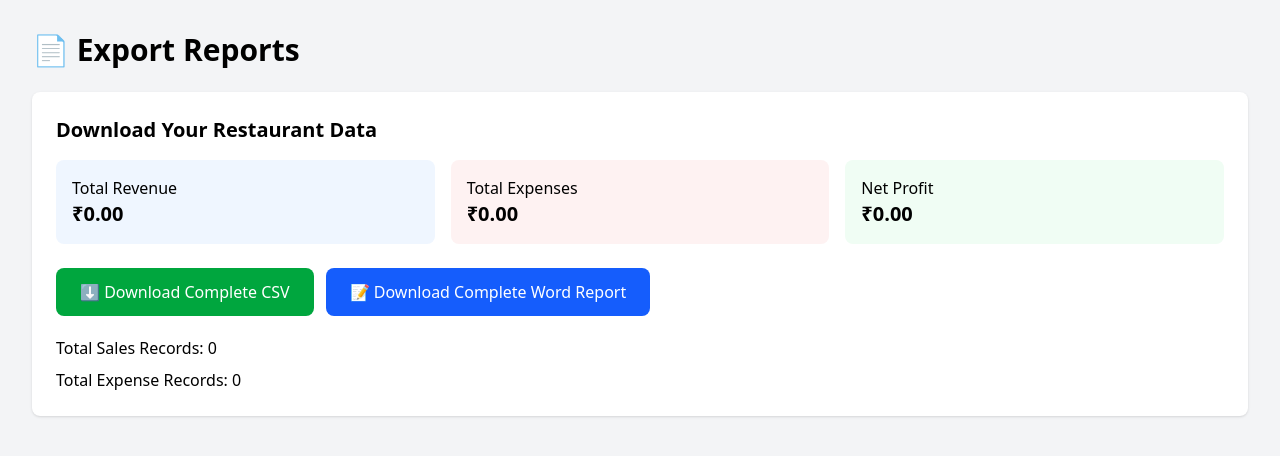
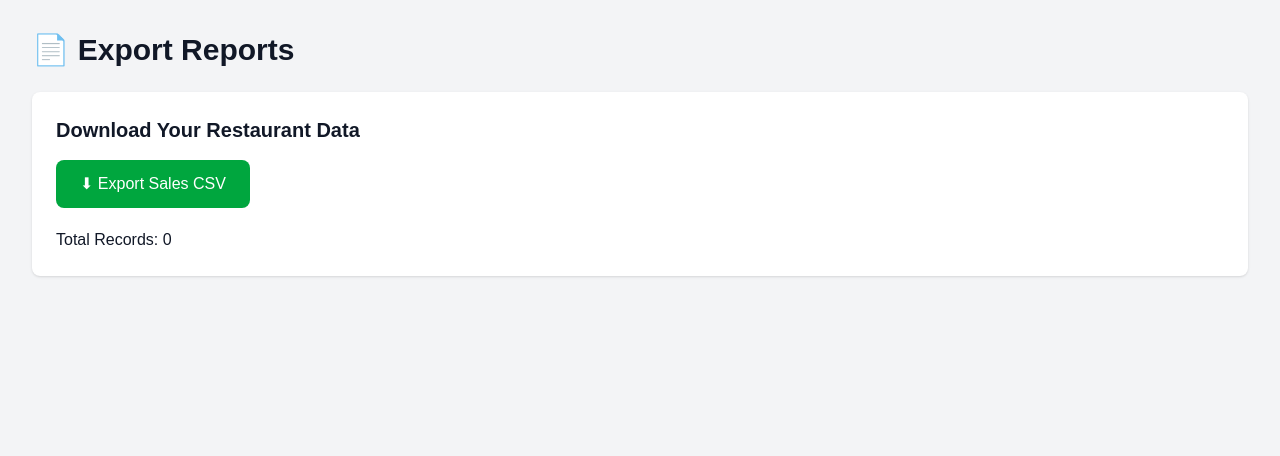
Before and after one commit to naragasarath-art/restaurant-turnover-analyzer, a Next.js app: page /export in a window 1280 px wide. Shown: the top 456 px of the page. Built offline with nearby package versions, Linux system fonts and the light colour scheme.

Commit message:
Restore dashboard analytics and improve design

```diff
--- a/app/dashboard/page.tsx
+++ b/app/dashboard/page.tsx
@@ -10,6 +10,8 @@ import RevenueChart from "../../components/RevenueChart";
 import ReportSummary from "../../components/ReportSummary";
 import CategoryChart from "../../components/CategoryChart";
 import MonthlyReport from "../../components/MonthlyReport";
+import ExportCSV from "@/components/ExportCSV";
+import PDFReport from "@/components/PDFReport";
 import TurnoverPrediction from "../../components/TurnoverPrediction";
 import { useRouter } from "next/navigation";
 import MenuManagement from "../../components/MenuManagement";
@@ -17,15 +19,14 @@ import MenuCard from "../../components/MenuCard";
 import ChatBot from "../../components/ChatBot";
 import { supabase } from "../../lib/supabaseClient";
 import ExpenseTable from "../../components/ExpenseTable";
+
 import MonthlyPerformance from "../../components/MonthlyPerformance";
 import MenuPerformance from "../../components/MenuPerformance";
 import BusinessInsights from "../../components/BusinessInsights";
 import InventoryManagement from "@/components/InventoryManagement";
 import ThemeToggle from "@/components/ThemeToggle";
-import PDFReport from "@/components/PDFReport";
+
 import WordReport from "@/components/WordReport";
-import ExportCSV from "@/components/ExportCSV";
-
 
 type Sale = {
   billNumber: string;
@@ -375,89 +376,49 @@ const handleNext = () => {
   Next →
 </button>
 
-  <div className="flex min-h-screen bg-slate-50 text-slate-900 transition-colors duration-200 dark:bg-slate-950 dark:text-slate-100">
+  <div className="flex min-h-screen bg-gray-100">
 
     {/* Sidebar */}
-    <div className="w-64 shrink-0 border-r border-slate-200 bg-white p-5 shadow-sm dark:border-slate-700 dark:bg-slate-900">
+    <div className="w-64 bg-white shadow-lg p-5">
 
-     <div className="mb-8 border-b border-slate-100 pb-5">
-  <div className="flex items-center gap-3">
-    <div className="flex h-11 w-11 items-center justify-center rounded-xl bg-blue-600 text-2xl text-white">
-      🍽️
-    </div>
-    <div>
-      <h2 className="text-base font-bold text-slate-900">
-        Restaurant
+      <h2 className="text-xl font-bold mb-6">
+        Menu
       </h2>
-      <p className="text-xs text-slate-500">
-        Analytics Platform
-      </p>
-    </div>
-  </div>
-</div>
       <ul className="space-y-4">
         <li
          onClick={() => navigateToMenu("dashboard")}
-  className={`cursor-pointer rounded-xl px-4 py-3 text-sm font-medium transition ${
-    activeMenu === "dashboard"
-      ? "bg-blue-50 text-blue-700"
-      : "text-slate-600 hover:bg-slate-50 hover:text-blue-700"
-  }`}
+          className="cursor-pointer hover:text-blue-600"
         >
           📊 Dashboard
         </li>
 
-
         <li
           onClick={() => navigateToMenu("menu")}
-  className={`cursor-pointer rounded-xl px-4 py-3 text-sm font-medium transition ${
-    activeMenu === "menu"
-      ? "bg-blue-50 text-blue-700"
-      : "text-slate-600 hover:bg-slate-50 hover:text-blue-700"
-  }`}
+          className="cursor-pointer hover:text-blue-600"
         >
           🍔 Menu Management
         </li>
 
-
-
         <li
           onClick={() => navigateToMenu("expenses")}
-  className={`cursor-pointer rounded-xl px-4 py-3 text-sm font-medium transition ${
-    activeMenu === "expenses"
-      ? "bg-blue-50 text-blue-700"
-      : "text-slate-600 hover:bg-slate-50 hover:text-blue-700"
-  }`}
+          className="cursor-pointer hover:text-blue-600"
         >
           💰 Expenses
         </li>
 
-
-
         <li
           onClick={() => navigateToMenu("reports")}
-  className={`cursor-pointer rounded-xl px-4 py-3 text-sm font-medium transition ${
-    activeMenu === "reports"
-      ? "bg-blue-50 text-blue-700"
-      : "text-slate-600 hover:bg-slate-50 hover:text-blue-700"
-  }`}
+          className="cursor-pointer hover:text-blue-600"
         >
           📈 Reports
         </li>
 
-
-
         <li
           onClick={() => navigateToMenu("export")}
-  className={`cursor-pointer rounded-xl px-4 py-3 text-sm font-medium transition ${
-    activeMenu === "export"
-      ? "bg-blue-50 text-blue-700"
-      : "text-slate-600 hover:bg-slate-50 hover:text-blue-700"
-  }`}
+          className="cursor-pointer hover:text-blue-600"
         >
           📄 Export
         </li>
-
 
       </ul>
 
@@ -471,60 +432,39 @@ const handleNext = () => {
     </div>
 
     {/* Main Content */}
-    <div className="min-w-0 flex-1 p-5 md:p-8">
+    <div className="flex-1 p-6">
       {/* Main Content */}
 
   {/* Dashboard Header */}
-  <div className="mb-8 flex flex-col gap-4 rounded-2xl border border-slate-200 bg-white p-6 shadow-sm md:flex-row md:items-center md:justify-between dark:border-slate-700 dark:bg-slate-900">
-  <div>
-    <p className="mb-2 text-xs font-semibold uppercase tracking-[0.18em] text-blue-600">
-      Restaurant Management System
+  <div className="mb-6 bg-gradient-to-r from-blue-600 to-purple-600 text-white p-6 rounded-xl shadow-lg">
+
+    <h1 className="text-3xl font-bold">
+      🍽 Restaurant Monthly Turnover Analyzer
+    </h1>
+
+    <p className="mt-2 text-lg">
+      Smart Dashboard for Sales, Expenses & Business Growth
     </p>
 
-   <h1 className="text-2xl font-bold tracking-tight text-slate-900 md:text-3xl dark:text-slate-100">
-  Monthly Turnover Analyzer
-</h1>
-
-    <p className="mt-2 text-sm text-slate-500">
-      Monitor sales, expenses, profit and restaurant performance.
-    </p>
   </div>
-
- <div className="flex flex-wrap items-center gap-3">
-  <ThemeToggle />
-
-  <div className="inline-flex w-fit items-center gap-2 rounded-full bg-emerald-50 px-4 py-2 text-sm font-medium text-emerald-700">
-    <span className="h-2 w-2 rounded-full bg-emerald-500" />
-    Business Overview
-  </div>
-</div>
-</div>
-
-
 
     {activeMenu === "dashboard" && (
 <>
-
-{/* Menu Card and Sales Entry - Responsive Layout */}
-<div className="mt-6 grid grid-cols-1 items-start gap-6 lg:grid-cols-2">
-
   {/* Menu Card */}
-  <div className="min-w-0">
+  <div className="mt-6">
     <MenuCard
       onSelect={(item) => setSelectedMenuItem(item)}
     />
   </div>
 
+
   {/* Add Sales Entry */}
-  <div className="min-w-0">
+  <div className="mt-6">
     <MenuForm
       onAddSale={handleAddSale}
       selectedMenuItem={selectedMenuItem}
     />
   </div>
-
-</div>
-
 
 
   {/* Sales Table */}
@@ -596,12 +536,14 @@ const handleNext = () => {
       totalProfit={totalProfit}
     />
   </div>
+
   <div className="mt-6">
     <MonthlyPerformance
       sales={sales}
       expenses={expenseHistory}
     />
   </div>
+
   <div className="mt-6">
     <MenuPerformance sales={sales} />
   </div>
@@ -612,10 +554,10 @@ const handleNext = () => {
       expenses={expenseHistory}
     />
   </div>
+
   <div className="mt-6">
     <InventoryManagement />
   </div>
-
 
 </>
 )}
@@ -652,26 +594,24 @@ const handleNext = () => {
         />
       )}
 
+
 {activeMenu === "export" && (
   <div className="space-y-4">
-
     <ExportCSV
-  sales={sales}
-  expenses={expenseHistory}
+      sales={filteredSales}
+      expenses={filteredExpenses}
       totalRevenue={totalRevenue}
       totalExpenses={totalExpenses}
       totalProfit={totalProfit}
     />
 
     <WordReport
-  sales={sales}
-  expenses={expenseHistory}
+      sales={filteredSales}
+      expenses={filteredExpenses}
       totalRevenue={totalRevenue}
       totalExpenses={totalExpenses}
       totalProfit={totalProfit}
     />
-
-
 
     <PDFReport
       sales={filteredSales}
@@ -684,6 +624,8 @@ const handleNext = () => {
   </div>
 )}
 
+
+
       <button
         onClick={clearAllData}
         className="mt-6 bg-red-600 hover:bg-red-700 text-white px-6 py-3 rounded-lg"
@@ -695,5 +637,4 @@ const handleNext = () => {
     <ChatBot />
   </div>
 </>
-);
-}
+);}
--- a/app/export/page.tsx
+++ b/app/export/page.tsx
@@ -1,13 +1,11 @@
-
 "use client";
 
 import { useEffect, useState } from "react";
-import WordReport from "@/components/WordReport";
+
 
 type Sale = {
   billNumber: string;
   date: string;
-  paymentMethod?: string;
   menuItem: string;
   category: string;
   quantity: number;
@@ -15,244 +13,146 @@ type Sale = {
   revenue: number;
 };
 
-type Expense = {
-  expenseDate: string;
-  staffSalary: number;
-  rent: number;
-  electricity: number;
-  water: number;
-  rawMaterials: number;
-  otherExpenses: number;
-};
 
 export default function ExportPage() {
+
+
   const [sales, setSales] = useState<Sale[]>([]);
-  const [expenses, setExpenses] = useState<Expense[]>([]);
+
+
 
   useEffect(() => {
-    try {
-      const savedSales = localStorage.getItem("sales");
-      const savedExpenses = localStorage.getItem("expenses");
 
-      if (savedSales) {
-        setSales(JSON.parse(savedSales));
-      }
+    const savedSales =
+      localStorage.getItem("sales");
 
-      if (savedExpenses) {
-        setExpenses(JSON.parse(savedExpenses));
-      }
-    } catch (error) {
-      console.error("Error loading saved data:", error);
+
+    if(savedSales){
+      setSales(JSON.parse(savedSales));
     }
+
   }, []);
 
-  const totalRevenue = sales.reduce(
-    (sum, sale) => sum + Number(sale.revenue || 0),
-    0
-  );
 
-  const totalExpenses = expenses.reduce(
-    (sum, expense) =>
-      sum +
-      Number(expense.staffSalary || 0) +
-      Number(expense.rent || 0) +
-      Number(expense.electricity || 0) +
-      Number(expense.water || 0) +
-      Number(expense.rawMaterials || 0) +
-      Number(expense.otherExpenses || 0),
-    0
-  );
 
-  const totalProfit = totalRevenue - totalExpenses;
 
   const exportCSV = () => {
-    if (sales.length === 0 && expenses.length === 0) {
-      alert("No sales or expense data available.");
+
+
+    if(sales.length === 0){
+      alert("No sales data available");
       return;
     }
 
-    const rows: (string | number)[][] = [
-      ["RESTAURANT MONTHLY TURNOVER ANALYZER"],
-      ["BUSINESS OVERVIEW"],
-      ["Total Revenue", totalRevenue.toFixed(2)],
-      ["Total Expenses", totalExpenses.toFixed(2)],
-      [
-        totalProfit >= 0 ? "Net Profit" : "Net Loss",
-        Math.abs(totalProfit).toFixed(2),
-      ],
-      [],
-      ["1. SALES ENTRIES"],
+
+    const headers =
       [
         "Bill Number",
         "Date",
-        "Payment Method",
         "Menu Item",
         "Category",
         "Quantity",
         "Price",
-        "Revenue",
-      ],
-      ...sales.map((sale) => [
-        sale.billNumber,
-        sale.date,
-        sale.paymentMethod || "",
-        sale.menuItem,
-        sale.category,
-        sale.quantity,
-        sale.price,
-        sale.revenue,
-      ]),
-      [],
-      ["2. MONTHLY EXPENSES"],
-      [
-        "Expense Date",
-        "Staff Salary",
-        "Rent",
-        "Electricity",
-        "Water",
-        "Raw Materials",
-        "Other Expenses",
-        "Total",
-      ],
-      ...expenses.map((expense) => [
-        expense.expenseDate,
-        expense.staffSalary,
-        expense.rent,
-        expense.electricity,
-        expense.water,
-        expense.rawMaterials,
-        expense.otherExpenses,
-        Number(expense.staffSalary || 0) +
-          Number(expense.rent || 0) +
-          Number(expense.electricity || 0) +
-          Number(expense.water || 0) +
-          Number(expense.rawMaterials || 0) +
-          Number(expense.otherExpenses || 0),
-      ]),
-      [],
-      ["3. BUSINESS OVERVIEW"],
-      ["Total Sales Records", sales.length],
-      [
-        "Total Quantity Sold",
-        sales.reduce(
-          (sum, sale) => sum + Number(sale.quantity || 0),
-          0
-        ),
-      ],
-      [
-        "Highest Revenue Sale Item",
-        sales.length
-          ? sales.reduce((best, sale) =>
-              Number(sale.revenue) > Number(best.revenue)
-                ? sale
-                : best
-            ).menuItem
-          : "No sales data",
-      ],
-      [],
-      ["4. MONTHLY TURNOVER PREDICTION"],
-      ["Prediction Method", "Illustrative 10% revenue growth estimate"],
-      ["Current Revenue", totalRevenue.toFixed(2)],
-      ["Estimated Turnover", (totalRevenue * 1.1).toFixed(2)],
-      [
-        "Estimated Profit if Expenses Stay Unchanged",
-        (totalRevenue * 1.1 - totalExpenses).toFixed(2),
-      ],
-      ["Note", "Estimate only; not a guaranteed result"],
-      [],
-      ["5. MONTHLY REPORT"],
-      ["Revenue", totalRevenue.toFixed(2)],
-      ["Expenses", totalExpenses.toFixed(2)],
-      [
-        totalProfit >= 0 ? "Profit" : "Loss",
-        Math.abs(totalProfit).toFixed(2),
-      ],
-    ];
+        "Revenue"
+      ];
 
-    const escapeCSV = (value: string | number) =>
-      `"${String(value ?? "").replace(/"/g, '""')}"`;
+
+    const rows = sales.map((sale)=>[
+      sale.billNumber,
+      sale.date,
+      sale.menuItem,
+      sale.category,
+      sale.quantity,
+      sale.price,
+      sale.revenue
+    ]);
+
+
 
     const csvContent =
-      "\uFEFF" +
-      rows
-        .map((row) => row.map(escapeCSV).join(","))
-        .join("\r\n");
+      [
+        headers,
+        ...rows
+      ]
+      .map(row=>row.join(","))
+      .join("\n");
 
-    const blob = new Blob([csvContent], {
-      type: "text/csv;charset=utf-8;",
-    });
 
-    const url = URL.createObjectURL(blob);
-    const link = document.createElement("a");
 
-    link.href = url;
-    link.download = "restaurant-complete-business-report.csv";
-    document.body.appendChild(link);
+    const blob =
+      new Blob(
+        [csvContent],
+        {type:"text/csv"}
+      );
+
+
+
+    const url =
+      URL.createObjectURL(blob);
+
+
+
+    const link =
+      document.createElement("a");
+
+
+    link.href=url;
+
+    link.download="restaurant-sales-report.csv";
+
+
     link.click();
-    link.remove();
 
-    URL.revokeObjectURL(url);
+
   };
 
+
+
+
   return (
+
     <div className="min-h-screen bg-gray-100 p-8">
-      <h1 className="mb-6 text-3xl font-bold">
+
+
+      <h1 className="text-3xl font-bold mb-6">
         📄 Export Reports
       </h1>
 
-      <div className="rounded-lg bg-white p-6 shadow">
-        <h2 className="mb-4 text-xl font-bold">
+
+
+      <div className="bg-white p-6 rounded-lg shadow">
+
+
+        <h2 className="text-xl font-bold mb-4">
           Download Your Restaurant Data
         </h2>
 
-        <div className="mb-6 grid grid-cols-1 gap-4 md:grid-cols-3">
-          <div className="rounded-lg bg-blue-50 p-4">
-            <p>Total Revenue</p>
-            <p className="text-xl font-bold">
-              ₹{totalRevenue.toFixed(2)}
-            </p>
-          </div>
 
-          <div className="rounded-lg bg-red-50 p-4">
-            <p>Total Expenses</p>
-            <p className="text-xl font-bold">
-              ₹{totalExpenses.toFixed(2)}
-            </p>
-          </div>
 
-          <div className="rounded-lg bg-green-50 p-4">
-            <p>{totalProfit >= 0 ? "Net Profit" : "Net Loss"}</p>
-            <p className="text-xl font-bold">
-              ₹{Math.abs(totalProfit).toFixed(2)}
-            </p>
-          </div>
-        </div>
+        <button
 
-        <div className="flex flex-wrap gap-3">
-          <button
-            onClick={exportCSV}
-            className="rounded-lg bg-green-600 px-6 py-3 text-white hover:bg-green-700"
-          >
-            ⬇ Download Complete CSV
-          </button>
+          onClick={exportCSV}
 
-          <WordReport
-            sales={sales}
-            expenses={expenses}
-            totalRevenue={totalRevenue}
-            totalExpenses={totalExpenses}
-            totalProfit={totalProfit}
-          />
-        </div>
+          className="bg-green-600 hover:bg-green-700 text-white px-6 py-3 rounded-lg"
+
+        >
+
+          ⬇ Export Sales CSV
+
+        </button>
+
+
 
         <p className="mt-5">
-          Total Sales Records: {sales.length}
+          Total Records: {sales.length}
         </p>
 
-        <p className="mt-2">
-          Total Expense Records: {expenses.length}
-        </p>
+
       </div>
+
+
     </div>
+
   );
+
 }
--- a/app/globals.css
+++ b/app/globals.css
@@ -1,52 +1,19 @@
 @import "tailwindcss";
-/* Dark mode support for dashboard cards, tables and forms */
-html.dark .bg-white {
-  background-color: #1e293b;
+
+:root {
+  --background: #ffffff;
+  --foreground: #111827;
 }
 
-html.dark .bg-slate-50 {
-  background-color: #0f172a;
+@theme inline {
+  --color-background: var(--background);
+  --color-foreground: var(--foreground);
+  --font-sans: var(--font-geist-sans);
+  --font-mono: var(--font-geist-mono);
 }
 
-html.dark .bg-slate-100 {
-  background-color: #334155;
+body {
+  background: var(--background);
+  color: var(--foreground);
+  font-family: Arial, Helvetica, sans-serif;
 }
-
-html.dark .text-slate-900,
-html.dark .text-slate-800,
-html.dark .text-slate-700 {
-  color: #f1f5f9;
-}
-
-html.dark .text-slate-600,
-html.dark .text-slate-500 {
-  color: #cbd5e1;
-}
-
-html.dark .border-slate-100,
-html.dark .border-slate-200,
-html.dark .border-slate-300 {
-  border-color: #475569;
-}
-
-html.dark input,
-html.dark select,
-html.dark textarea {
-  background-color: #0f172a;
-  color: #f1f5f9;
-  border-color: #475569;
-}
-
-html.dark input::placeholder,
-html.dark textarea::placeholder {
-  color: #94a3b8;
-}
-
-html.dark th {
-  background-color: #334155;
-  color: #f1f5f9;
-}
-
-html.dark td {
-  color: #e2e8f0;
-}
--- a/app/layout.tsx
+++ b/app/layout.tsx
@@ -1,5 +1,4 @@
 import type { Metadata } from "next";
-import Script from "next/script";
 import "./globals.css";
 
 export const metadata: Metadata = {
@@ -13,23 +12,8 @@ export default function RootLayout({
   children: React.ReactNode;
 }>) {
   return (
-    <html lang="en" className="h-full antialiased" suppressHydrationWarning>
-      <body className="h-full">
-        <Script id="restore-theme" strategy="beforeInteractive">
-          {`
-            (function () {
-              try {
-                var savedTheme = localStorage.getItem("restaurant-theme");
-                document.documentElement.classList.toggle(
-                  "dark",
-                  savedTheme === "dark"
-                );
-              } catch (e) {}
-            })();
-          `}
-        </Script>
-        {children}
-      </body>
+    <html lang="en" className="h-full antialiased">
+      <body className="h-full">{children}</body>
     </html>
   );
 }
```
Also changed, not shown: components/MenuCard.tsx (+13 -16 lines), components/ThemeToggle.tsx (+70 -41 lines). Lines whose indentation alone changed are shown as unchanged.
